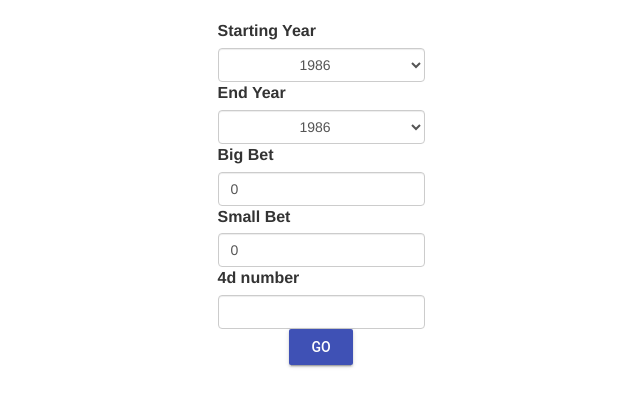
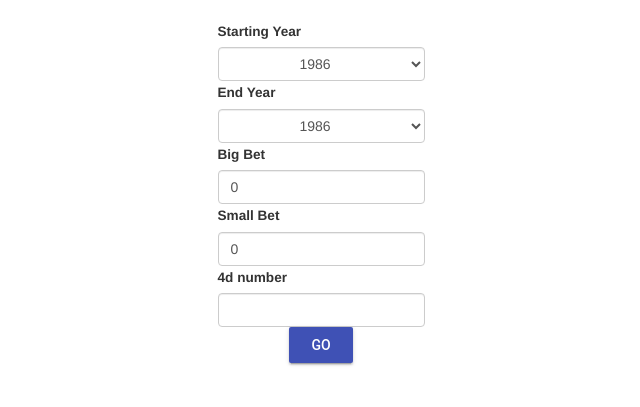
Before and after one commit to nwfxyz/4D_analytics, a Python web app: template templates/4dcalculator.html in a window 1280 px wide. Shown: the part 64-471 px from the top of the page, without its empty margins (334-974 px from the left). Run offline with Jinja, Linux system fonts and the light colour scheme; the template is opened without the code that fills it, so the values that code supplies are empty; some libraries are stand-ins or nearby versions.

Commit message:
style.css update

```diff
--- a/static/styles.css
+++ b/static/styles.css
@@ -1,3 +1,10 @@
+label {
+    display: block;
+    text-align: center;
+    line-height: 150%;
+    font-size: .85em;
+}
+
 table {
 	border: 1px solid #ccc;
 	border-collapse: collapse;
```
